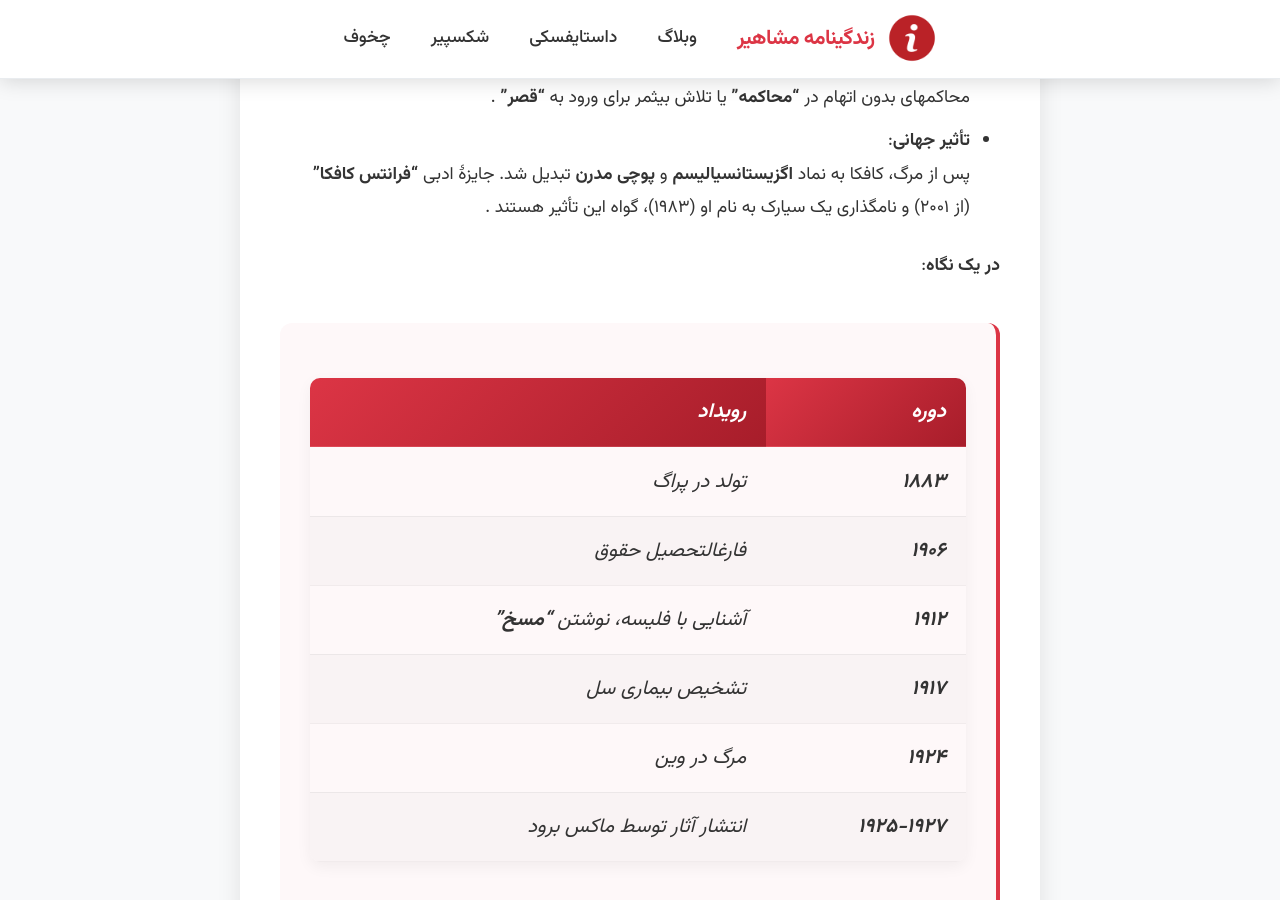
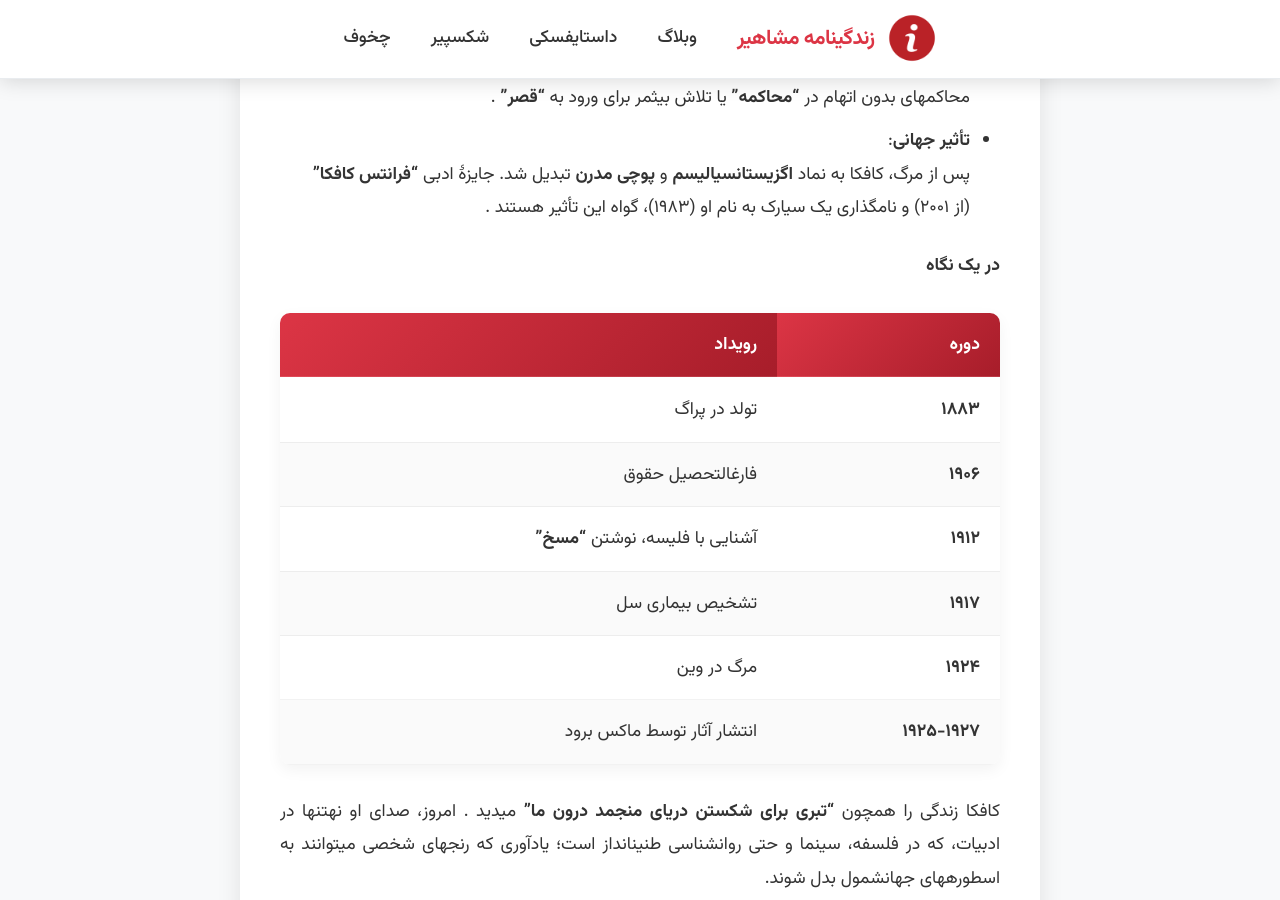
Before and after one commit to darkblog/darkblog.github.io, a Jekyll site: the page built from _posts/2025-7-11-86.md, in a window 1280 px wide and 900 px high, scrolled down 2447 px. Built offline with Jekyll 4.4.1, drawn with Linux system fonts in a browser that asks for light colours.

Commit message:
Update 2025-7-11-86.md

```diff
--- a/_posts/2025-7-11-86.md
+++ b/_posts/2025-7-11-86.md
@@ -43,15 +43,15 @@ title: زندگینامه فرانتس کافکا - صدای شکستۀ مدرن
 - **تأثیر جهانی**:
   پس از مرگ، کافکا به نماد **اگزیستانسیالیسم** و **پوچی مدرن** تبدیل شد. جایزهٔ ادبی **"فرانتس کافکا"** (از ۲۰۰۱) و نامگذاری یک سیارک به نام او (۱۹۸۳)، گواه این تأثیر هستند .
 
-**در یک نگاه**:
+**در یک نگاه**
 
-> | دوره | رویداد |
-> |------|---------|
-> | **۱۸۸۳** | تولد در پراگ |
-> | **۱۹۰۶** | فارغالتحصیل حقوق |
-> | **۱۹۱۲** | آشنایی با فلیسه، نوشتن **"مسخ"** |
-> | **۱۹۱۷** | تشخیص بیماری سل |
-> | **۱۹۲۴** | مرگ در وین |
-> | **۱۹۲۵-۱۹۲۷** | انتشار آثار توسط ماکس برود |
+ | دوره | رویداد |
+ |------|---------|
+ | **۱۸۸۳** | تولد در پراگ |
+ | **۱۹۰۶** | فارغالتحصیل حقوق |
+ | **۱۹۱۲** | آشنایی با فلیسه، نوشتن **"مسخ"** |
+ | **۱۹۱۷** | تشخیص بیماری سل |
+ | **۱۹۲۴** | مرگ در وین |
+ | **۱۹۲۵-۱۹۲۷** | انتشار آثار توسط ماکس برود |
 
 کافکا زندگی را همچون **"تبری برای شکستن دریای منجمد درون ما"** میدید . امروز، صدای او نهتنها در ادبیات، که در فلسفه، سینما و حتی روانشناسی طنینانداز است؛ یادآوری که رنجهای شخصی میتوانند به اسطورههای جهانشمول بدل شوند.
```
